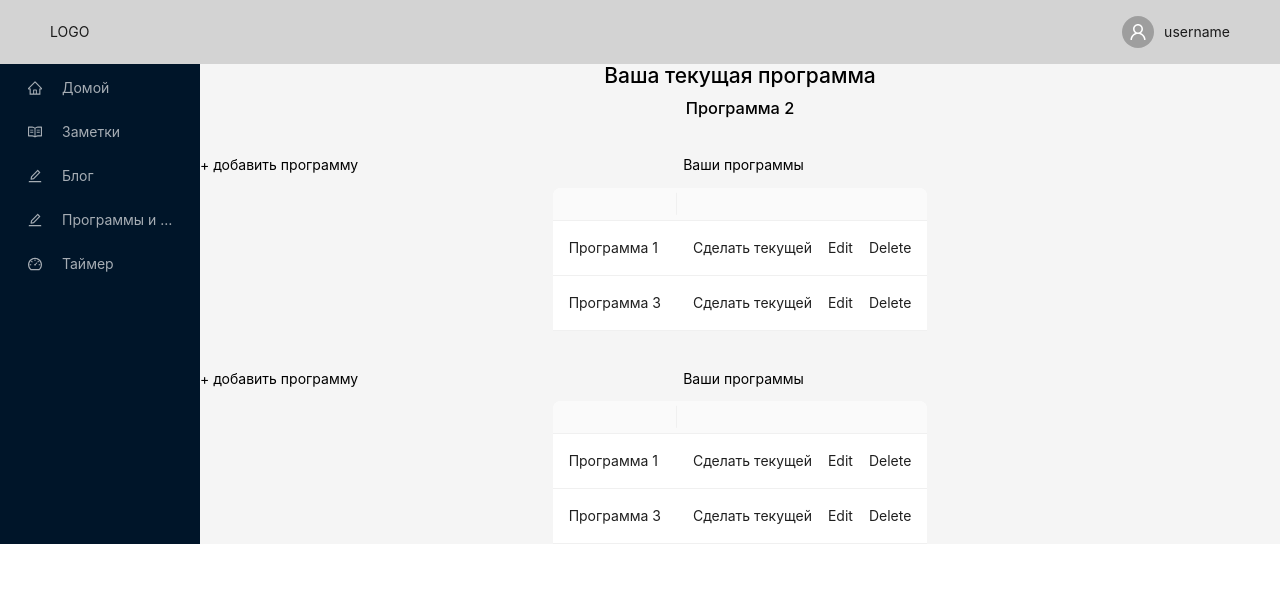
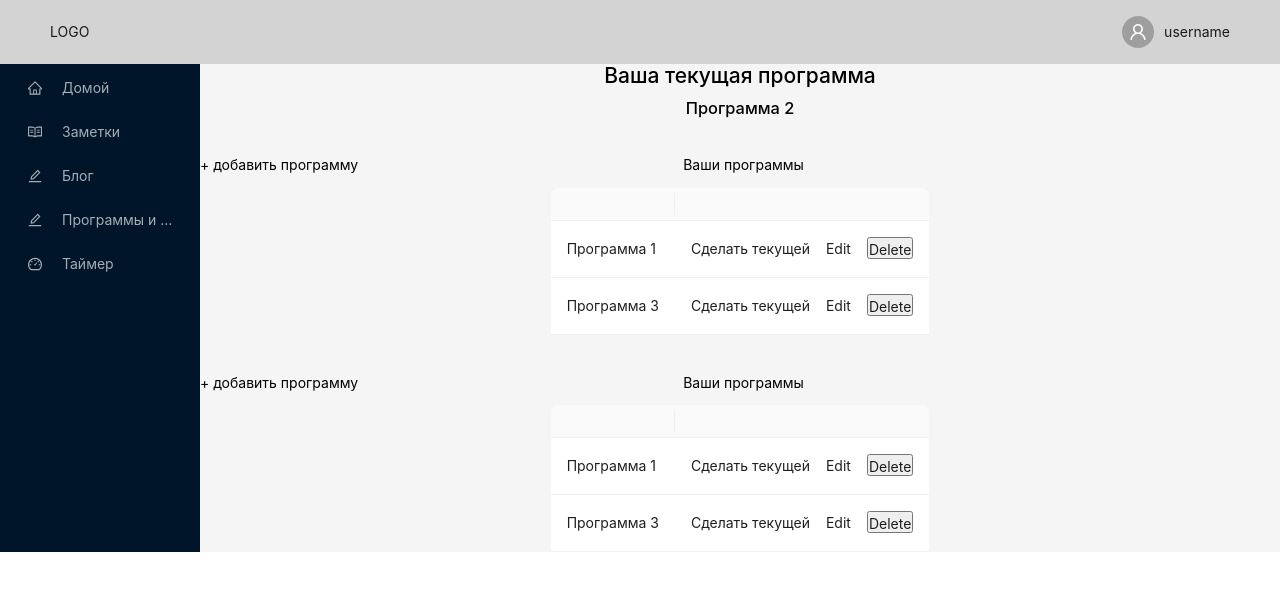
Before and after one commit to LilyMaksutova/my-react-project, a React (Create React App) app: page /programs in a window 1280 px wide. Shown: the top 590 px of the page. Built offline with nearby package versions, Linux system fonts and the light colour scheme.

Commit message:
make changes in programs.store and ProgramTable (add slice, useDispatch and useSelector)

```diff
--- a/src/components/ProgramTable.jsx
+++ b/src/components/ProgramTable.jsx
@@ -1,7 +1,12 @@
 import React from 'react';
+import { useDispatch, useSelector } from 'react-redux';
 import { Table, Space } from 'antd';
+import { deleteProgram } from '../store/programs.store';
 
 function ProgramTable() {
+  const { programList } = useSelector((store) => store.programs);
+  const dispatch = useDispatch();
+
   const columns = [
     {
       dataIndex: 'name',
@@ -12,28 +17,21 @@ function ProgramTable() {
         <Space size="middle">
           <a href="/">Сделать текущей</a>
           <a href="/">Edit</a>
-          <a href="/">Delete</a>
+          <button type="button" onClick={() => dispatch(deleteProgram())}>
+            Delete
+          </button>
         </Space>
       ),
     },
   ];
-  const data = [
-    {
-      key: '1',
-      name: 'Программа 1',
-    },
-    {
-      key: '3',
-      name: 'Программа 3',
-    },
-  ];
+
   return (
     <div>
       <Table
         pagination={false}
         style={{ display: 'flex ', justifyContent: 'space-between' }}
         columns={columns}
-        dataSource={data}
+        dataSource={programList}
       />
     </div>
   );
--- a/src/store/index.js
+++ b/src/store/index.js
@@ -1,11 +1,13 @@
 import { configureStore } from '@reduxjs/toolkit';
+import programReducer from './programs.store';
 
 import notesReducer from './notes.store';
 
 const store = configureStore({
-    reducer: {
-        notes: notesReducer,
-    },
+  reducer: {
+    notes: notesReducer,
+    programs: programReducer,
+  },
 });
 
 export default store;
--- /dev/null
+++ b/src/store/programs.store.js
@@ -0,0 +1,27 @@
+import { createSlice } from '@reduxjs/toolkit';
+
+const data = [
+  {
+    key: '1',
+    name: 'Программа 1',
+  },
+  {
+    key: '3',
+    name: 'Программа 3',
+  },
+];
+
+const initialState = {
+  programList: data,
+};
+
+const programSlice = createSlice({
+  name: 'program',
+  initialState,
+  reducers: {
+    deleteProgram: () => console.log('delete'),
+  },
+});
+
+export const { deleteProgram } = programSlice.actions;
+export default programSlice.reducer;
```
